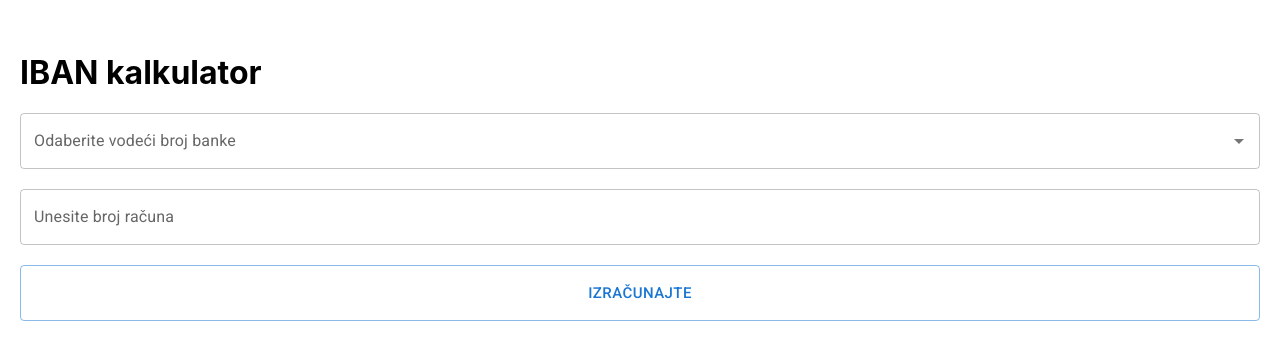
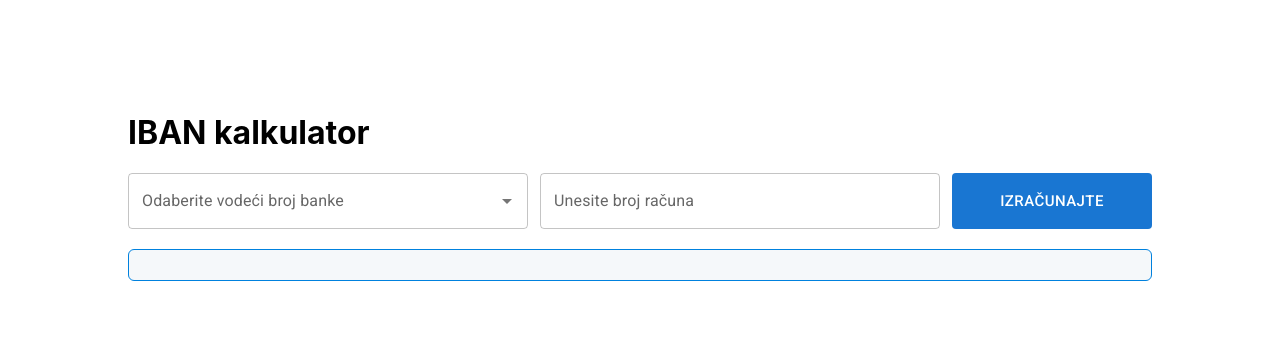
Before and after one commit to celigx/iban-calculator, a React (Create React App) app: page / in a window 1280 px wide. Shown: the part 214-574 px from the top of the page. Built offline with nearby package versions, Linux system fonts and the light colour scheme.

Commit message:
Add input error message

```diff
--- a/src/App.sass
+++ b/src/App.sass
@@ -28,3 +28,17 @@
 
   .show
     display: block
+
+@media screen and ( min-width: 1024px )
+  .app
+    max-width: 1024px
+    margin: 0 auto
+    .inputContainer
+      display: flex
+      justify-content: space-between
+      margin: 0
+      .autocomplete,
+      .textField
+        width: 400px
+      .calculateBtn
+        width: 200px
--- a/src/App.tsx
+++ b/src/App.tsx
@@ -9,6 +9,10 @@ function App() {
   const [bankIdentifier, setBankIdentifier] = useState<number>()
   const [accountNumber, setAccountNumber] = useState<string>('')
   const [iban, setIban] = useState<string>()
+  const [error, setError] = useState<{accountNumber: boolean, bankIdentifier: boolean}>({
+    accountNumber: false,
+    bankIdentifier: false
+  })
 
   const handleBankIdentifier = (e: any, newValue: any) => {
     setBankIdentifier(newValue.bankId)
@@ -37,6 +41,13 @@ function App() {
     console.log('IBAN', IBAN);
 
     setIban(IBAN)
+
+    controlTextFieldError()
+  }
+
+  const controlTextFieldError: any = () => {
+    accountNumber.length < 10 ? setError((prevState) => ({...prevState, accountNumber: true})) : setError((prevState) => ({...prevState, accountNumber: false}))
+    bankIdentifier === undefined ? setError((prevState) => ({...prevState, bankIdentifier: true})) : setError((prevState) => ({...prevState, bankIdentifier: false}))
   }
 
   return (
@@ -53,20 +64,21 @@ function App() {
           disablePortal
           id="combo-box-demo"
           options={bankIdentifierList}
-          renderInput={(params) => <TextField {...params} label="Odaberite vodeći broj banke" />}
+          renderInput={(params) => <TextField {...params} error={error.bankIdentifier} helperText={error.bankIdentifier ? "Molimo odaberite vodeći broj banke" : ""} label="Odaberite vodeći broj banke" />}
           onChange={handleBankIdentifier}
           />
         {/* Account number */}
         <TextField
           className='textField'
-          id="outlined-basic"
           label="Unesite broj računa"
           variant="outlined"
           onChange={handleAccountNumber}
+          error={error.accountNumber}
+          helperText={error.accountNumber ? "Broj računa ne može biti kraći od 10 znamenaka!" : ""}
         />
-        <Button className="calculateBtn" variant="outlined" size="large" onClick={calculateIBAN}>Izračunajte</Button>
+        <Button disableElevation className="calculateBtn" variant="contained" size="large" onClick={calculateIBAN}>Izračunajte</Button>
       </div>
-      <div className={iban === undefined ? "ibanContainer" : "ibanContainer show"}>
+      <div className={error.bankIdentifier || error.accountNumber ? "ibanContainer" : "ibanContainer show"}>
         {iban}
       </div>
     </div>
```
